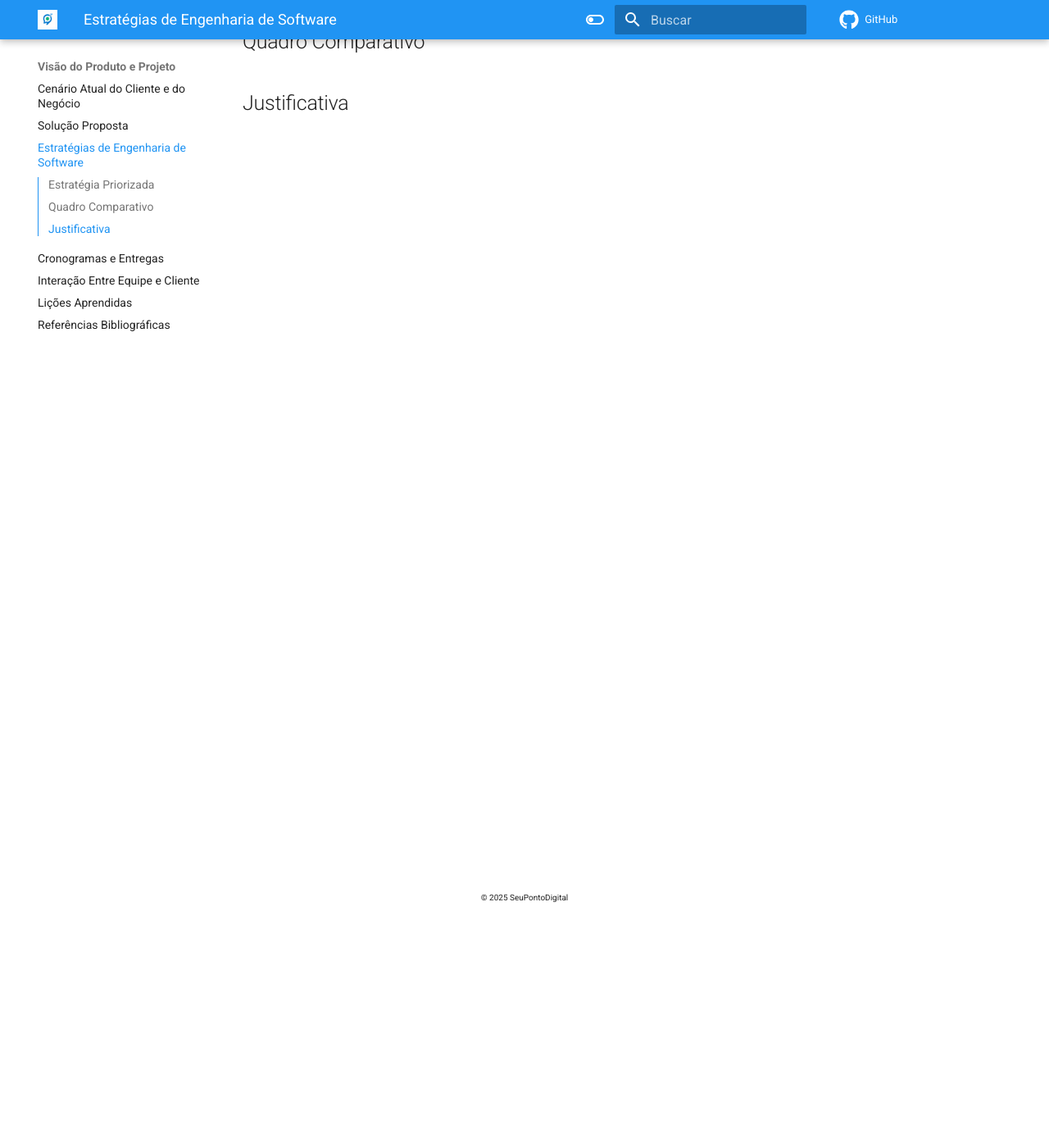
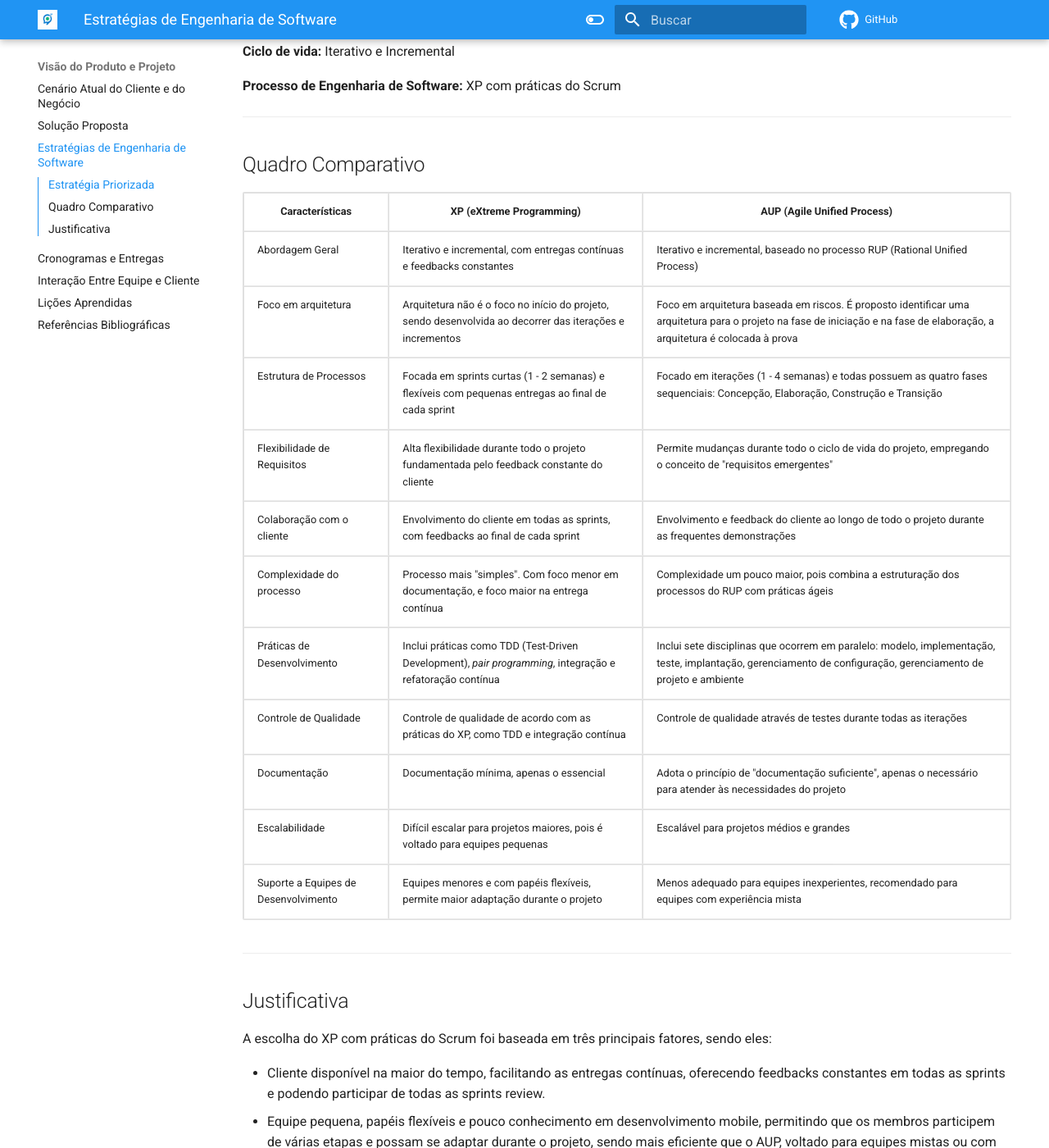
Before and after one commit to mdsreq-fga-unb/2025.1-T01-SeuPontoDigital, an MkDocs documentation site: the page built from docs/doc-visao/top3.md, in a window 1280 px wide and 1400 px high, scrolled down 270 px. Shown: the whole window at 82% size. Built offline with MkDocs 1.6.1 and Material for MkDocs 9.7.7, drawn with Linux system fonts in a browser that asks for light colours; comment, search, counter and statistics services are not loaded; before the commit the page ends 900 px from its top, so only the background shows below that; some of the changed text lies outside the part shown.

Commit message:
docs: estrategias de engenharia de software

```diff
--- a/docs/doc-visao/top3.md
+++ b/docs/doc-visao/top3.md
@@ -1,5 +1,86 @@
 ## Estratégia Priorizada
 
+**Abordagem de Desenvolvimento de Software:** Ágil
+
+**Ciclo de vida:** Iterativo e Incremental
+
+**Processo de Engenharia de Software:** XP com práticas do Scrum
+
+---
 ## Quadro Comparativo
 
+<table border="1" cellspacing="0" cellpadding="4">
+  <thead>
+    <tr>
+      <th style="text-align: center;">Características</th>
+      <th style="text-align: center;">XP (eXtreme Programming)</th>
+      <th style="text-align: center;">AUP (Agile Unified Process)</th>
+    </tr>
+  </thead>
+  <tbody>
+    <tr>
+      <td>Abordagem Geral</td>
+      <td>Iterativo e incremental, com entregas contínuas e feedbacks constantes</td>
+      <td>Iterativo e incremental, baseado no processo RUP (Rational Unified Process)</td>
+    </tr>
+    <tr>
+      <td>Foco em arquitetura</td>
+      <td>Arquitetura não é o foco no início do projeto, sendo desenvolvida ao decorrer das iterações e incrementos</td>
+      <td>Foco em arquitetura baseada em riscos. É proposto identificar uma arquitetura para o projeto na fase de iniciação e na fase de elaboração, a arquitetura é colocada à prova</td>
+    </tr>
+    <tr>
+      <td>Estrutura de Processos</td>
+      <td>Focada em sprints curtas (1 - 2 semanas) e flexíveis com pequenas entregas ao final de cada sprint</td>
+      <td>Focado em iterações (1 - 4 semanas) e todas possuem as quatro fases sequenciais: Concepção, Elaboração, Construção e Transição</td>
+    </tr>
+    <tr>
+      <td>Flexibilidade de Requisitos</td>
+      <td>Alta flexibilidade durante todo o projeto fundamentada pelo feedback constante do cliente</td>
+      <td>Permite mudanças durante todo o ciclo de vida do projeto, empregando o conceito de "requisitos emergentes"</td>
+    </tr>
+    <tr>
+      <td>Colaboração com o cliente</td>
+      <td>Envolvimento do cliente em todas as sprints, com feedbacks ao final de cada sprint</td>
+      <td>Envolvimento e feedback do cliente ao longo de todo o projeto durante as frequentes demonstrações</td>
+    </tr>
+    <tr>
+      <td>Complexidade do processo</td>
+      <td>Processo mais "simples". Com foco menor em documentação, e foco maior na entrega contínua</td>
+      <td>Complexidade um pouco maior, pois combina a estruturação dos processos do RUP com práticas ágeis</td>
+    </tr>
+    <tr>
+      <td>Práticas de Desenvolvimento</td>
+      <td>Inclui práticas como TDD (Test-Driven Development), <em>pair programming</em>, integração e refatoração contínua</td>
+      <td>Inclui sete disciplinas que ocorrem em paralelo: modelo, implementação, teste, implantação, gerenciamento de configuração, gerenciamento de projeto e ambiente</td>
+    </tr>
+    <tr>
+      <td>Controle de Qualidade</td>
+      <td>Controle de qualidade de acordo com as práticas do XP, como TDD e integração contínua</td>
+      <td>Controle de qualidade através de testes durante todas as iterações</td>
+    </tr>
+    <tr>
+      <td>Documentação</td>
+      <td>Documentação mínima, apenas o essencial</td>
+      <td>Adota o princípio de "documentação suficiente", apenas o necessário para atender às necessidades do projeto</td>
+    </tr>
+    <tr>
+      <td>Escalabilidade</td>
+      <td>Difícil escalar para projetos maiores, pois é voltado para equipes pequenas</td>
+      <td>Escalável para projetos médios e grandes</td>
+    </tr>
+    <tr>
+      <td>Suporte a Equipes de Desenvolvimento</td>
+      <td>Equipes menores e com papéis flexíveis, permite maior adaptação durante o projeto</td>
+      <td>Menos adequado para equipes inexperientes, recomendado para equipes com experiência mista</td>
+    </tr>
+  </tbody>
+</table>
+
+---
 ## Justificativa
+
+A escolha do XP com práticas do Scrum foi baseada em três principais fatores, sendo eles:
+
+- Cliente disponível na maior do tempo, facilitando as entregas contínuas, oferecendo feedbacks constantes em todas as sprints e podendo participar de todas as sprints review.
+- Equipe pequena, papéis flexíveis e pouco conhecimento em desenvolvimento mobile, permitindo que os membros participem de várias etapas e possam se adaptar durante o projeto, sendo mais eficiente que o AUP, voltado para equipes mistas ou com algum conhecimento prévio
+- Flexibilidade durante todo o projeto, permitindo que algumas mudanças possam ocorrer sem prejudicar todo o andamento do projeto.
```
